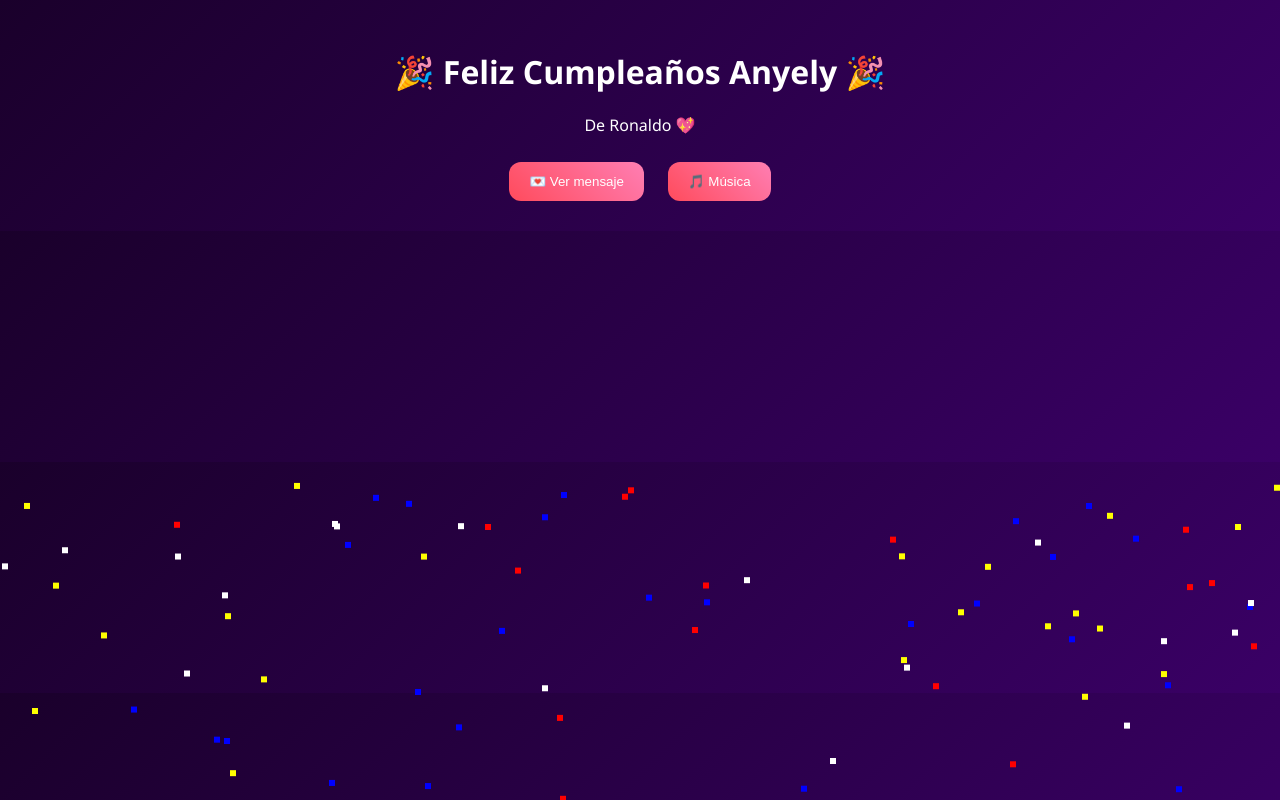
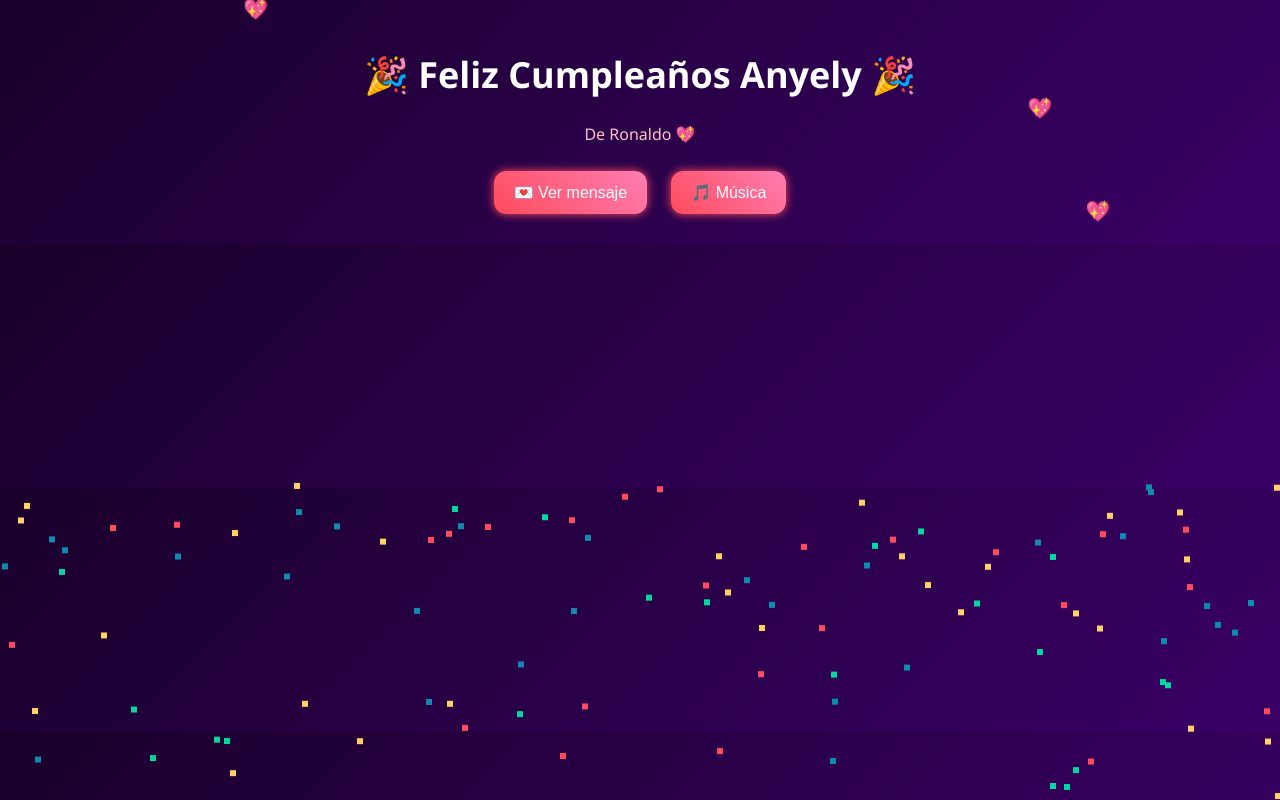
Before and after one commit to rsayre-a11y/cumple-web, a plain HTML site: page index.html in a window 1280 px wide. Both pictures are taken after a click on the button "🎁 Abrir sorpresa". Drawn offline with Linux system fonts and the light colour scheme.

Commit message:
Update index.html

```diff
--- a/index.html
+++ b/index.html
@@ -3,7 +3,7 @@
 <head>
 <meta charset="UTF-8">
 <meta name="viewport" content="width=device-width, initial-scale=1.0">
-<title>Anyely 💖</title>
+<title>Para Anyely 💖</title>
 
 <style>
 body {
@@ -20,10 +20,11 @@ body {
   position: fixed;
   width: 100%;
   height: 100%;
-  background: #000;
+  background: radial-gradient(circle, #000, #1a002b);
   display: flex;
   justify-content: center;
   align-items: center;
+  z-index: 10;
 }
 
 #inicio button {
@@ -33,18 +34,37 @@ body {
   border: none;
   background: linear-gradient(45deg, #ff4b5c, #ff7eb3);
   color: white;
+  box-shadow: 0 0 20px #ff4b5c;
 }
 
 /* CONTENIDO */
-#contenido {
+.container {
   display: none;
   padding: 20px;
 }
 
 h1 {
   margin-top: 30px;
+  font-size: 36px;
 }
 
+.sub {
+  color: #ffc0cb;
+}
+
+/* TARJETA */
+.card {
+  margin: 20px auto;
+  max-width: 320px;
+  padding: 20px;
+  border-radius: 20px;
+  background: rgba(255,255,255,0.1);
+  backdrop-filter: blur(10px);
+  box-shadow: 0 0 20px rgba(255,255,255,0.2);
+  display: none;
+}
+
+/* BOTONES */
 button {
   margin: 10px;
   padding: 12px 20px;
@@ -52,16 +72,20 @@ button {
   border: none;
   background: linear-gradient(45deg, #ff4b5c, #ff7eb3);
   color: white;
+  font-size: 16px;
+  box-shadow: 0 0 10px #ff4b5c;
 }
 
-/* TARJETA */
-.card {
-  display: none;
-  margin: 20px auto;
-  max-width: 320px;
-  padding: 20px;
-  border-radius: 15px;
-  background: rgba(255,255,255,0.1);
+/* CORAZONES */
+.heart {
+  position: fixed;
+  font-size: 20px;
+  animation: subir 6s linear;
+}
+
+@keyframes subir {
+  from {transform: translateY(0);}
+  to {transform: translateY(-110vh);}
 }
 
 /* CONFETI */
@@ -74,83 +98,94 @@ button {
 }
 
 @keyframes caer {
-  to { transform: translateY(110vh); }
+  to {transform: translateY(110vh);}
 }
 </style>
 </head>
 
 <body>
 
+<!-- INICIO -->
 <div id="inicio">
-  <button id="btnStart">🎁 Abrir sorpresa</button>
+  <button onclick="iniciar()">🎁 Abrir sorpresa</button>
 </div>
 
-<div id="contenido">
+<!-- CONTENIDO -->
+<div class="container" id="contenido">
+
 <h1>🎉 Feliz Cumpleaños Anyely 🎉</h1>
-  <p>De Ronaldo 💖</p>
+<p class="sub">De Ronaldo 💖</p>
 
-  <button id="btnMensaje">💌 Ver mensaje</button>
-  <button id="btnMusica">🎵 Música</button>
+<button onclick="mostrarMensaje()">💌 Ver mensaje</button>
+<button onclick="toggleMusic()">🎵 Música</button>
 
 <div class="card" id="card">
   <p>
     Anyely 💖<br><br>
     Hoy es un día especial ✨<br>
     Mereces lo mejor del mundo 🌍<br><br>
-      Nunca dejes de sonreír 😊<br><br>
+    Que nunca te falte una sonrisa 😊<br>
+    ni motivos para ser feliz 🥳<br><br>
+    Sigue brillando siempre 🌟<br><br>
     — Ronaldo 💌
   </p>
 </div>
+
 </div>
 
+<!-- MÚSICA (más alegre) -->
 <audio id="music" loop>
   <source src="https://cdn.pixabay.com/audio/2022/03/15/audio_3b2d7f0f4c.mp3">
 </audio>
 
 <script>
-// ELEMENTOS
-const btnStart = document.getElementById("btnStart");
-const inicio = document.getElementById("inicio");
-const contenido = document.getElementById("contenido");
-const card = document.getElementById("card");
-const music = document.getElementById("music");
+// INICIO
+function iniciar() {
+  document.getElementById("inicio").style.display = "none";
+  document.getElementById("contenido").style.display = "block";
+  lanzarConfeti();
+}
 
-// INICIAR
-btnStart.addEventListener("click", () => {
-  inicio.style.display = "none";
-  contenido.style.display = "block";
+// MOSTRAR MENSAJE
+function mostrarMensaje() {
+  document.getElementById("card").style.display = "block";
   lanzarConfeti();
-});
-
-// MENSAJE
-document.getElementById("btnMensaje").addEventListener("click", () => {
-  card.style.display = "block";
-  lanzarConfeti();
-});
+}
 
 // MÚSICA
-document.getElementById("btnMusica").addEventListener("click", () => {
+let music = document.getElementById("music");
+function toggleMusic() {
   if (music.paused) {
     music.play();
   } else {
     music.pause();
   }
-});
+}
 
 // CONFETI
 function lanzarConfeti() {
-  for (let i = 0; i < 60; i++) {
+  for (let i = 0; i < 80; i++) {
     let c = document.createElement("div");
     c.className = "confeti";
     c.style.left = Math.random()*100 + "vw";
-    c.style.background = ["red","yellow","blue","white"][Math.floor(Math.random()*4)];
+    c.style.background = ["#ff4b5c","#ffd166","#06d6a0","#118ab2"][Math.floor(Math.random()*4)];
     c.style.animationDuration = (Math.random()*3 + 2) + "s";
     document.body.appendChild(c);
     setTimeout(()=>c.remove(),5000);
   }
 }
 
-// TAP = EFECTO
+// CORAZONES
+setInterval(()=>{
+  let h = document.createElement("div");
+  h.className = "heart";
+  h.innerHTML = "💖";
+  h.style.left = Math.random()*100 + "vw";
+  document.body.appendChild(h);
+  setTimeout(()=>h.remove(),6000);
+}, 700);
+
+// CLICK = CONFETI
 document.addEventListener("click", lanzarConfeti);
 </script>
 
```
Lines whose indentation alone changed are shown as unchanged.
